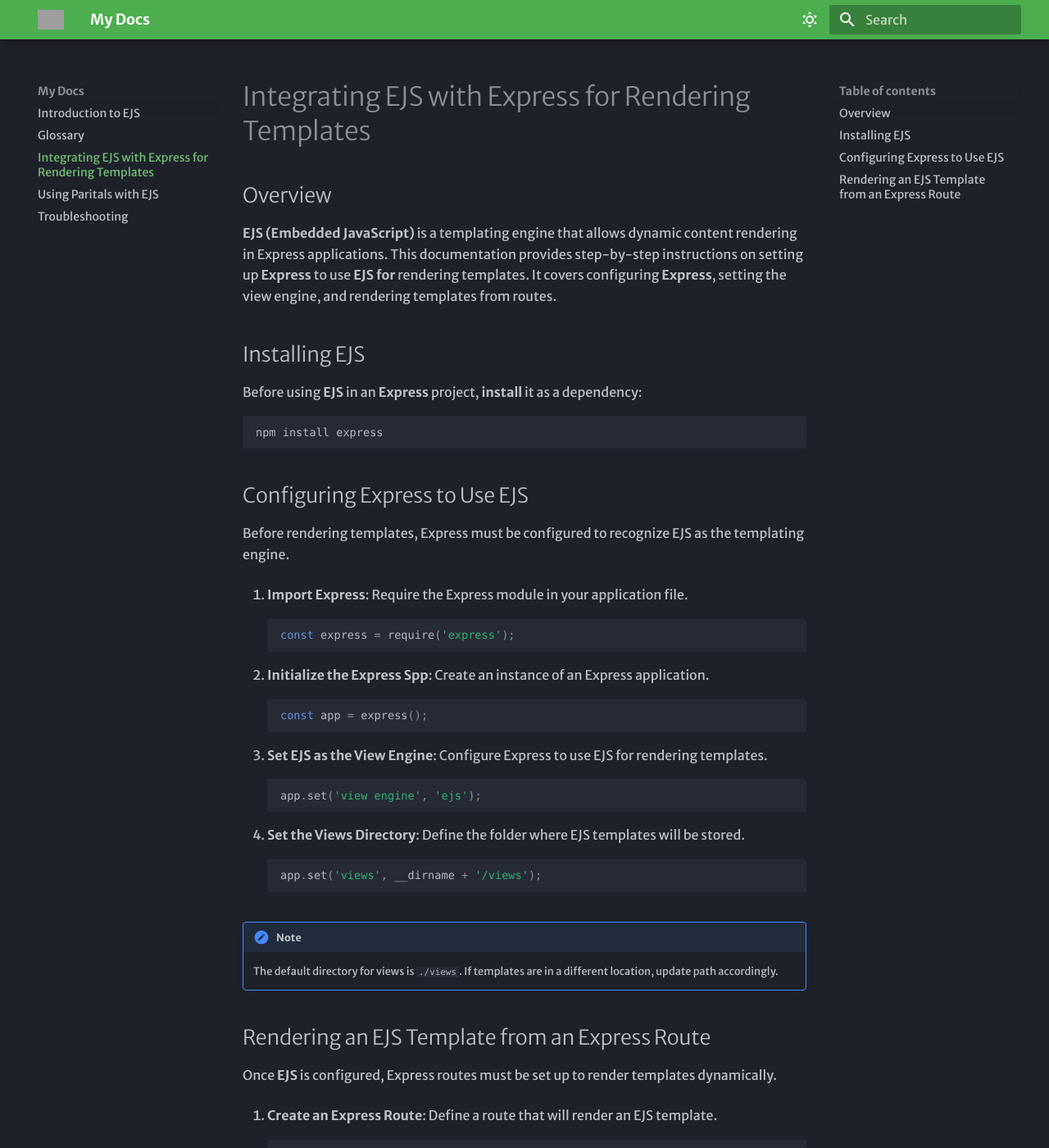
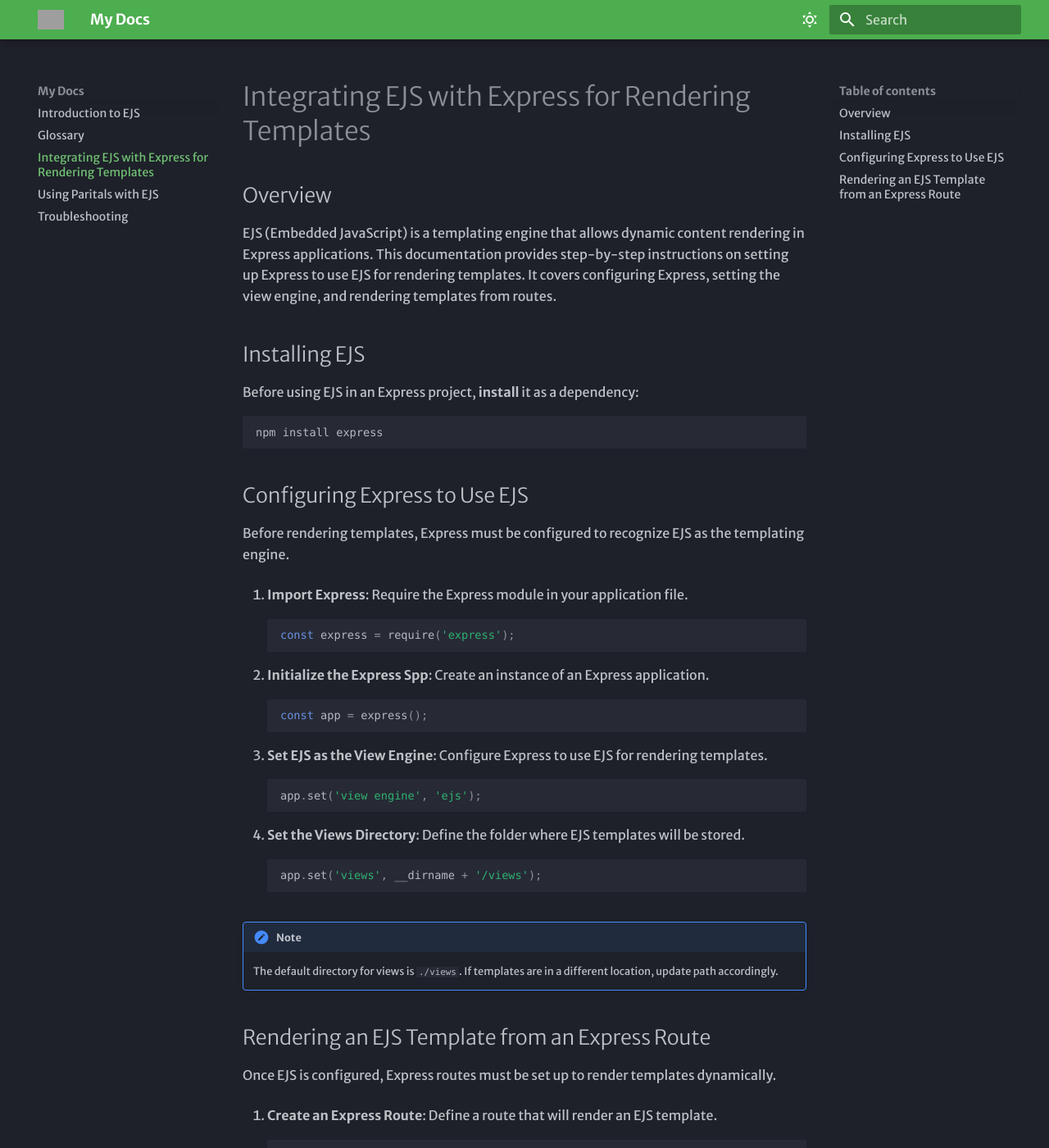
Before and after one commit to nilae2001/mkdocs, an MkDocs documentation site: the page built from docs/integration.md, in a window 1280 px wide and 1400 px high. Shown: the whole window at 82% size. Built offline with MkDocs 1.6.1 and Material for MkDocs 9.7.7, drawn with Linux system fonts in a browser that asks for light colours; some web fonts are replaced; grey boxes are pictures that could not be loaded.

````diff
--- a/docs/integration.md
+++ b/docs/integration.md
@@ -2,11 +2,11 @@
 
 ## Overview
 
-**EJS (Embedded JavaScript)** is a templating engine that allows dynamic content rendering in Express applications. This documentation provides step-by-step instructions on setting up **Express** to use **EJS for** rendering templates. It covers configuring **Express**, setting the view engine, and rendering templates from routes.
+EJS (Embedded JavaScript) is a templating engine that allows dynamic content rendering in Express applications. This documentation provides step-by-step instructions on setting up Express to use EJS for rendering templates. It covers configuring Express, setting the view engine, and rendering templates from routes.
 
 ## Installing EJS
 
-Before using **EJS** in an **Express** project, **install** it as a dependency:
+Before using EJS in an Express project, **install** it as a dependency:
 
 ```sh
 npm install express
@@ -39,7 +39,7 @@
     The default directory for views is ```./views```. If templates are in a different location, update path accordingly.
 
 ## Rendering an EJS Template from an Express Route
-Once **EJS** is configured, Express routes must be set up to render templates dynamically.
+Once EJS is configured, Express routes must be set up to render templates dynamically.
 
 1. **Create an Express Route**: Define a route that will render an EJS template.
     ```js
````
Also changed, not shown: docs/partials.md (+5 -5 lines).
